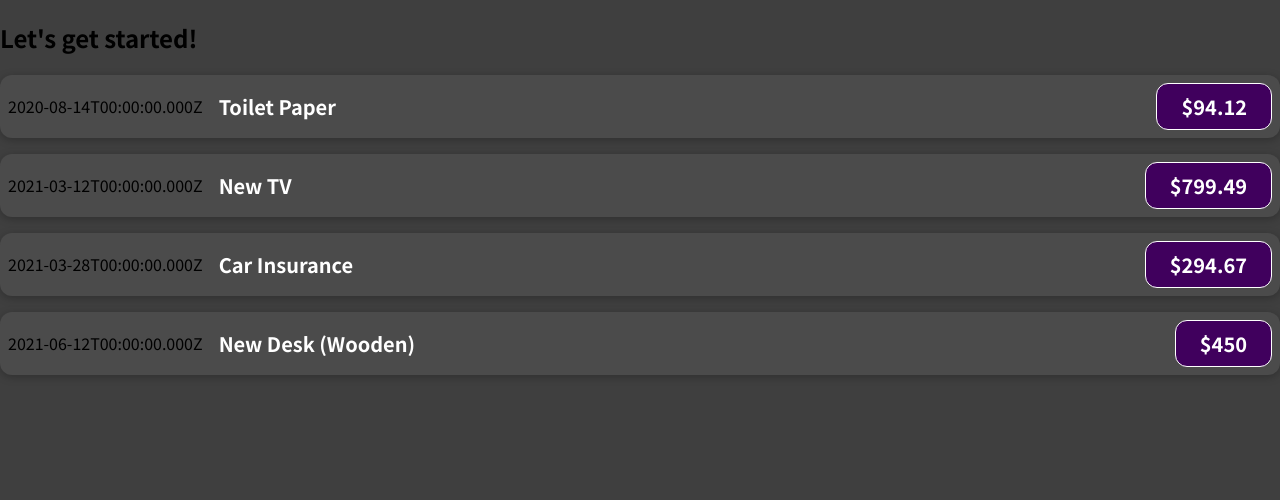
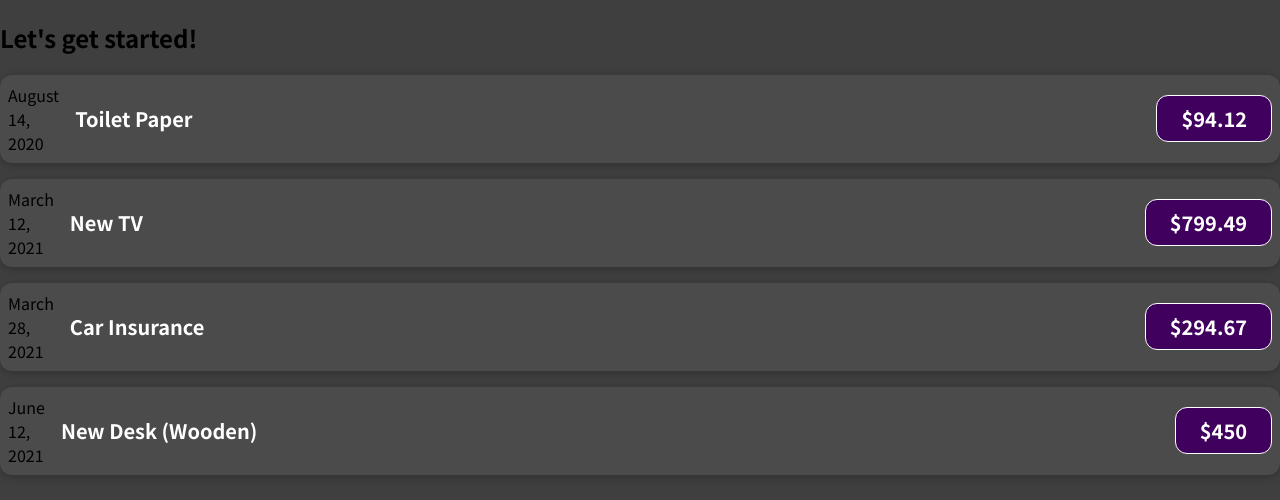
Before and after one commit to khale913/React-course-intro, a JavaScript app: page / in a window 1280 px wide. Shown: the top 500 px of the page. Built offline with nearby package versions, Linux system fonts and the light colour scheme.

Commit message:
passed data through multiple props

```diff
--- /dev/null
+++ b/src/components/ExpenseDate.js
@@ -0,0 +1,15 @@
+function ExpenseDate(props) {
+  const month = props.date.toLocaleString("en-US", { month: "long" });
+  const day = props.date.toLocaleString("en-US", { day: "2-digit" });
+  const year = props.date.getFullYear();
+
+  return (
+    <div>
+      <div>{month}</div>
+      <div>{day},</div>
+      <div>{year}</div>
+    </div>
+  );
+}
+
+export default ExpenseDate;
--- a/src/components/ExpenseItem.js
+++ b/src/components/ExpenseItem.js
@@ -1,13 +1,10 @@
+import ExpenseDate from "./ExpenseDate";
 import "./ExpenseItem.css";
 
 function ExpenseItem(props) {
-  // const expenseDate = new Date(2021, 9, 11);
-  // const expenseTitle = "Car Insurance";
-  // const expenseAmount = 294.67;
-
   return (
     <div className="expense-item">
-      <div>{props.date.toISOString()}</div>
+      <ExpenseDate date={props.date} />
       <div className="expense-item__description">
         <h2>{props.title}</h2>
         <div className="expense-item__price">${props.amount}</div>
```
Also changed, not shown: 1 other file (tests, documents, lock files or other folders).
